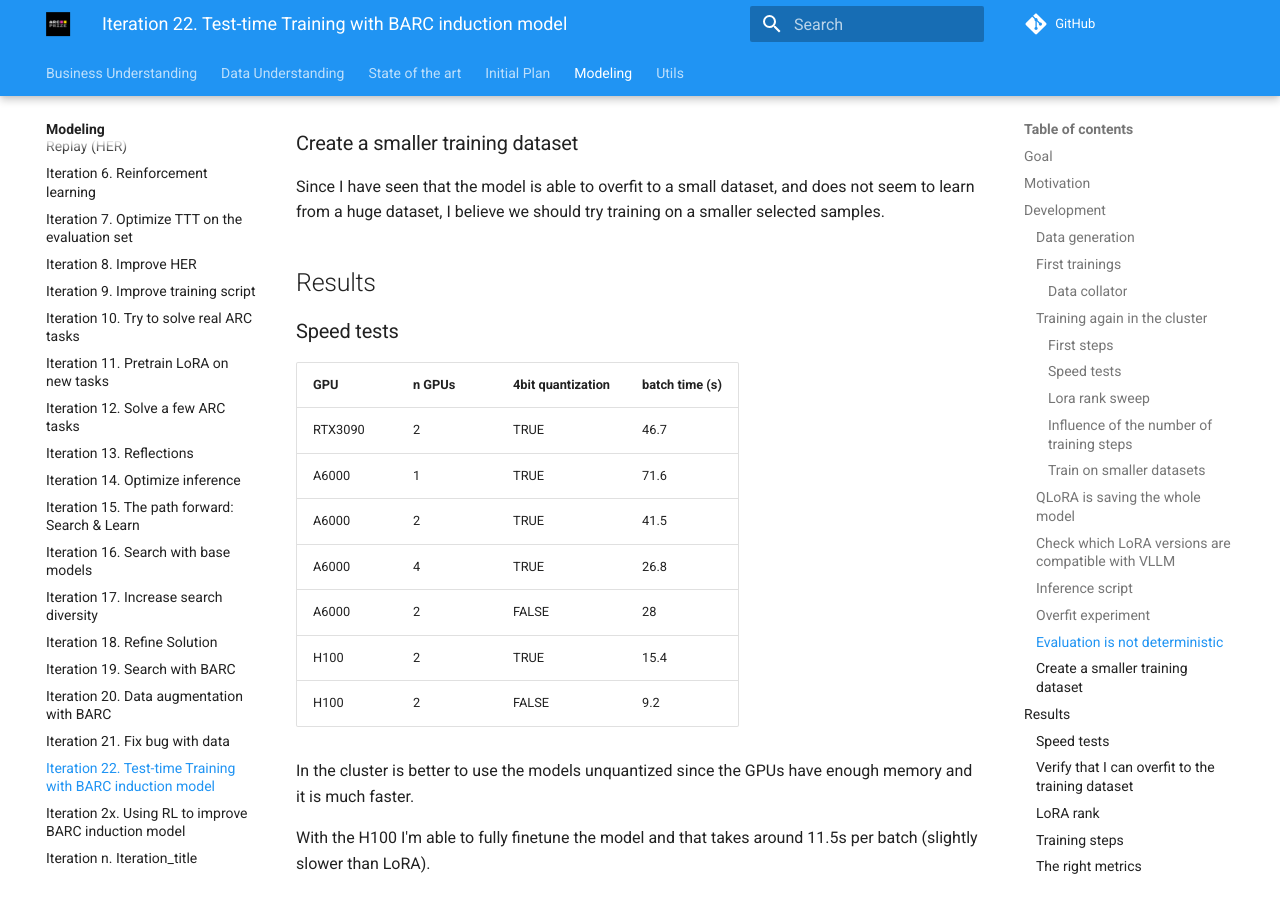
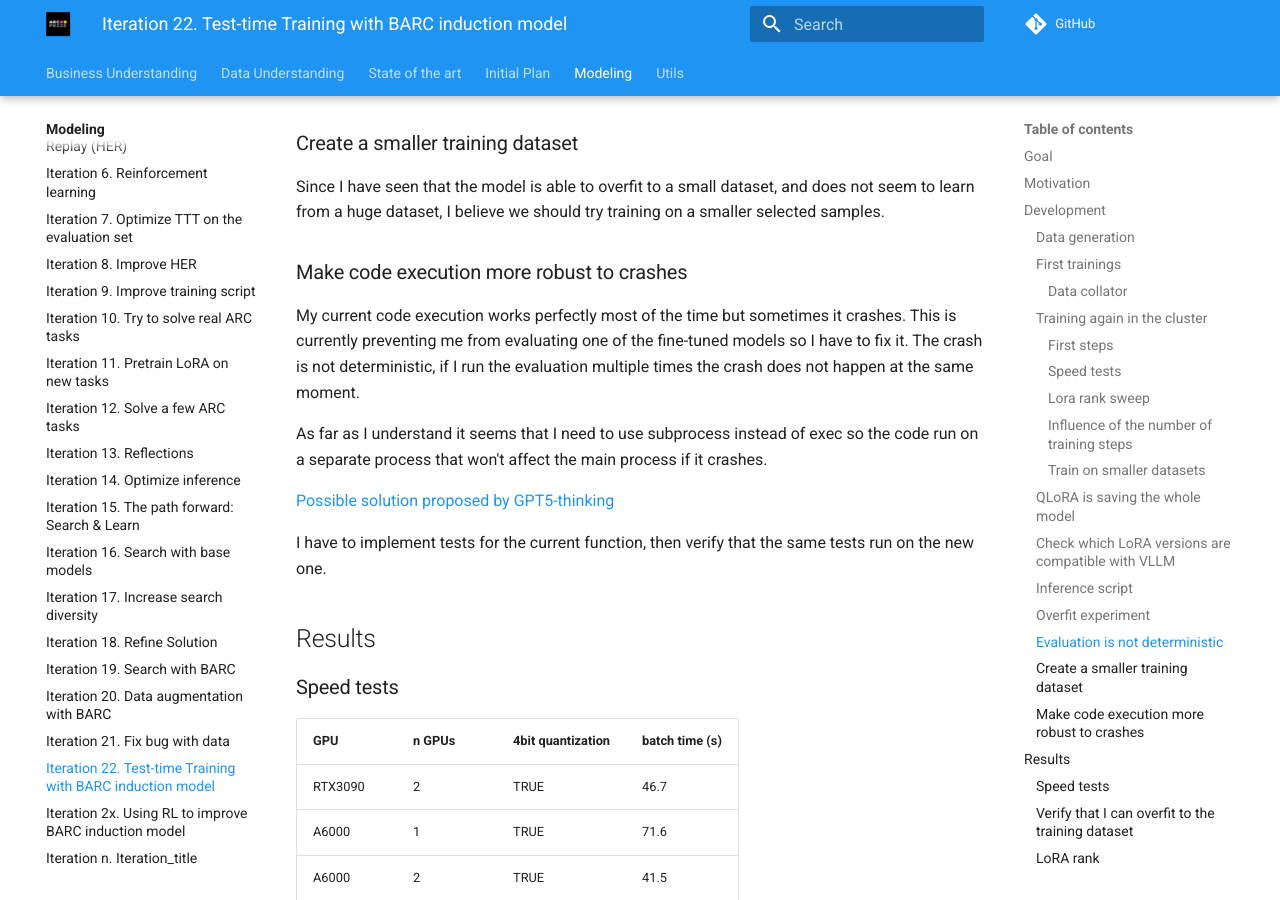
Before and after one commit to ironbar/arc25, an MkDocs documentation site: the page built from docs/modeling/Iteration_22_ttt_BARC.md, in a window 1280 px wide and 900 px high, scrolled down 14523 px. Built offline with MkDocs 1.6.1 and Material for MkDocs 9.7.7, drawn with Linux system fonts in a browser that asks for light colours; comment, search, counter and statistics services are not loaded.

Commit message:
started to work to make code execution more robust

```diff
--- a/docs/modeling/Iteration_22_ttt_BARC.md
+++ b/docs/modeling/Iteration_22_ttt_BARC.md
@@ -728,6 +728,19 @@ that the dsl was being modified by some rogue solution.
 Since I have seen that the model is able to overfit to a small dataset, and does not seem to learn
 from a huge dataset, I believe we should try training on a smaller selected samples.
 
+### Make code execution more robust to crashes
+
+My current code execution works perfectly most of the time but sometimes it crashes. This is currently
+preventing me from evaluating one of the fine-tuned models so I have to fix it. The crash is not
+deterministic, if I run the evaluation multiple times the crash does not happen at the same moment.
+
+As far as I understand it seems that I need to use subprocess instead of exec so the code run
+on a separate process that won't affect the main process if it crashes.
+
+[Possible solution proposed by GPT5-thinking](https://chatgpt.com/share/68b587ab-2f08-8012-94a5-f1e7cb790c91)
+
+I have to implement tests for the current function, then verify that the same tests run on the new one.
+
 ## Results
 
 ### Speed tests
```
Also changed, not shown: 2 other files.
